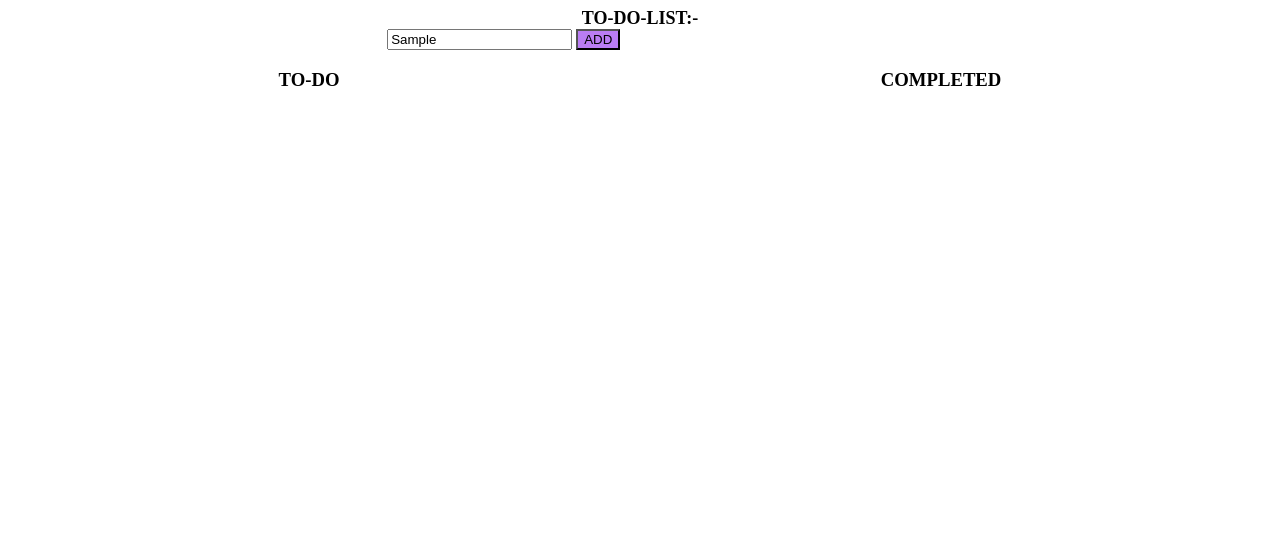
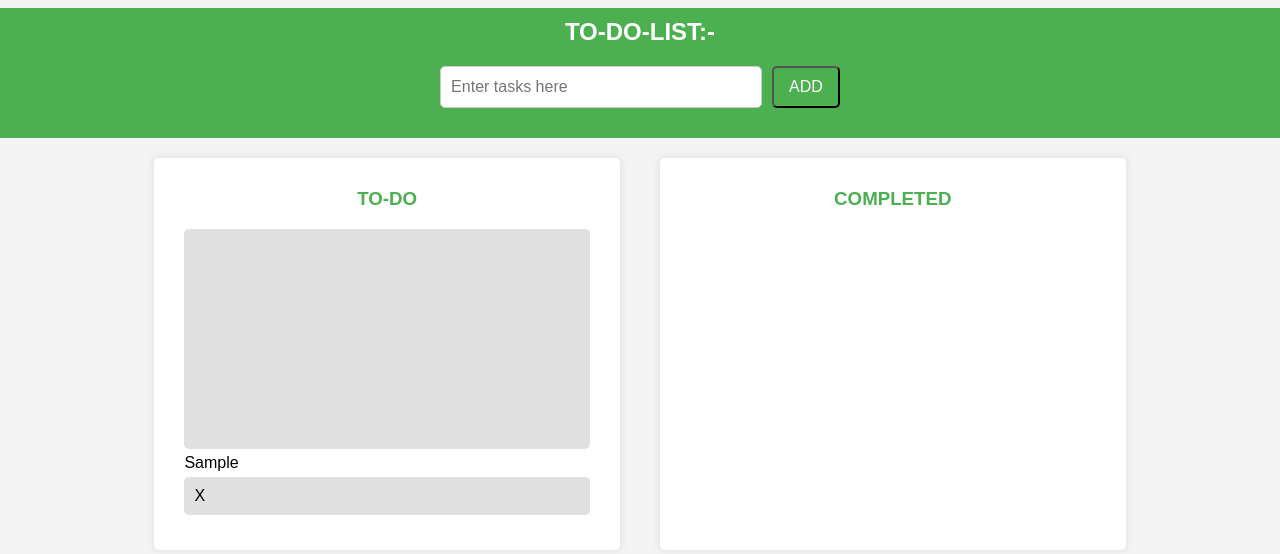
Before and after one commit to Shashank1197/arambh, a plain HTML site: page to do list/index.html in a window 1280 px wide. Both pictures are taken after typing "Sample" into the empty fields and a click on the button "ADD". Drawn offline with Linux system fonts and the light colour scheme.

Commit message:
problem in todo box

```diff
--- a/to do list/index.html
+++ b/to do list/index.html
@@ -10,7 +10,7 @@
     <center><b>TO-DO-LIST:-</b></center>
     <div class="contain">
         <input type="text" id="inputitem" placeholder="Enter tasks here">
-        <button id="taskadded" onclick="addOne">ADD</button>
+        <button id="taskadded" onclick="addOne();">ADD</button>
     </div>
 </nav>
 
@@ -21,9 +21,8 @@
     </div>
     <div class="tasklist" id="complete">
         <h3>COMPLETED</h3>
-        <div class="box" id="completed_box">
+        <div class="box" id="completed_box"></div>
     </div>
-</div>
 </body>
 </html>
 <script src="index.js"></script>
--- a/to do list/index.js
+++ b/to do list/index.js
@@ -1,5 +1,5 @@
 function addOne(){
-    var task=getElementById("inputitem").value;
+    var task=document.getElementById("inputitem").value;
 
     document.getElementById("todo_box").innerHTML +="<div class='box'></div>"+task+"</div><div onclick ='rem(this);'>X</div></div>";
     document.getElementById("inputitem").value="";
@@ -8,7 +8,7 @@ function addOne(){
 function rem(elem){
     var task2=elem.parentElement.innerText.split("\n")[0];
     document.getElementById("complete").innerHTML +=
-    "<div class ='box'><div>"+task2+"</div><div onclick = 'box(this);'>X</div></div>";
+    "<div class ='box'><div>"+task2+"</div><div onclick='con(this);'>X</div></div>";
     elem.parentElement.remove();
 }
 function con(el){
--- a/to do list/style.css
+++ b/to do list/style.css
@@ -1,16 +1,85 @@
-center{
-    font-size: large;
+body {
+    font-family: Arial;
+    background-color: #f4f4f4;
+    display: flex;
+    flex-direction: column;
+    align-items: center;
 }
-.contain{
-    padding-left: 30%;
+nav {
+    width: 100%;
+    background-color: #4CAF50;
+    padding: 10px;
+    color: white;
 }
-#taskadded{
-    background-color: rgb(186, 125, 244);
+center {
+    font-size: 24px;
 }
-.inputitem{
+
+.contain {
     display: flex;
+    justify-content: center;
+    margin: 20px 0;
 }
-.tasks{
-    justify-content: space-around;
+
+#inputitem {
+    padding: 10px;
+    font-size: 16px;
+    width: 300px;
+    border: 1px solid #ccc;
+    border-radius: 5px;
+    transition: border-color 0.3s;
+}
+#taskadded {
+    padding: 10px 15px;
+    margin-left: 10px;
+    font-size: 16px;
+    color: white;
+    background-color: #4CAF50;
+    border-radius: 5px;
+    cursor: pointer;
+    transition: background-color 0.3s;
+}
+
+#taskadded:hover {
+    background-color: #45a049;
+}
+.tasks {
     display: flex;
+    justify-content: center;
+    width: 80%;
 }
+.tasklist {
+    margin: 20px ;
+    padding: 30px;
+    background-color: white;
+    border:#828181;
+    border-radius: 5px;
+    box-shadow: 0 0 10px rgba(0, 0, 0, 0.1);
+    width: 80%;
+    justify-content: space-between;
+}
+
+.tasklist h3 {
+   margin-top: 0%;
+    color: #4CAF50;
+    text-align: center;
+}
+
+.box {
+    min-height: 200px;
+}
+
+.box div{
+    background-color: #e0e0e0;
+    padding: 10px;
+    margin: 5px 0;
+    border-radius: 5px;
+    display: flex;
+    justify-content: space-between;
+    align-items: center;
+}
+
+.complete {
+    background-color: #d4edda;
+    text-decoration: line-through;
+}
```
